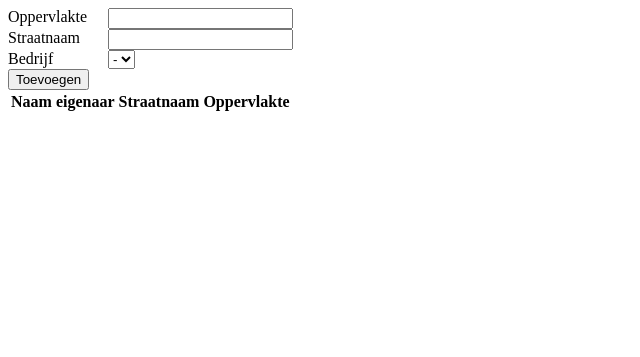
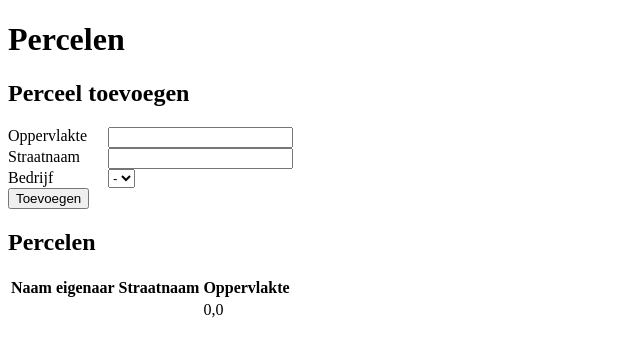
Before and after one commit to agriland/agriland, a PHP site: page /perceel.php in a window 1280 px wide. Shown: the top 357 px of the page, without its empty margins (0-640 px from the left). Run offline with PHP 8.4, Linux system fonts and the light colour scheme; tables that the repository leaves empty or names only in its code hold one stand-in row (values such as "Sample post"); data that the repository does not hold is empty; a stand-in replaces the project's code that opens the database connection.

Commit message:
werkende lijst percelen

```diff
--- a/src/database/database.inc.php
+++ b/src/database/database.inc.php
@@ -45,11 +45,14 @@ class Database
     function haalPercelenOp(): array
     {
         $sql = <<<'SQL'
-        SELECT * FROM Percelen AS p ORDER BY Straatnaam
+        SELECT * FROM Percelen AS p
         INNER JOIN Boerenbedrijf b on b.Bedrijf_ID = p.Bedrijf_ID
+        ORDER BY Straatnaam
 SQL;
 
         $sth = $this->conn->prepare($sql);
+        $sth->execute();
+
         return $sth->fetchAll();
     }
 }
--- a/src/perceel.php
+++ b/src/perceel.php
@@ -30,6 +30,9 @@ if ($_POST["bedrijf"] != "" && $_POST["oppervlakte"] != "" && $_POST["straatnaam
     </style>
 </head>
 <body>
+    <h1>Percelen</h1>
+
+    <h2>Perceel toevoegen</h2>
     <form method="POST">
         <label for="oppervlakte">Oppervlakte</label>
         <input type="number" step="0.1" name="oppervlakte" />
@@ -56,6 +59,7 @@ if ($_POST["bedrijf"] != "" && $_POST["oppervlakte"] != "" && $_POST["straatnaam
         <input type="submit" value="Toevoegen" />
     </form>
 
+    <h2>Percelen</h2>
     <table>
         <thead>
             <tr>
@@ -65,6 +69,20 @@ if ($_POST["bedrijf"] != "" && $_POST["oppervlakte"] != "" && $_POST["straatnaam
             </tr>
         </thead>
         <tbody>
+            <?php
+
+            $percelen = $db_conn->haalPercelenOp();
+
+            foreach ($percelen as $perceel) {
+            ?>
+                <tr>
+                    <td><?php echo $perceel["Naam_Eigenaar"] ?></td>
+                    <td><?php echo $perceel["Straatnaam"] ?></td>
+                    <td><?php echo number_format($perceel["Oppervlakte"], 1, ",", ".") ?></td>
+                </tr>
+            <?php
+            }
+            ?>
         </tbody>
     </table>
 </body>
```
